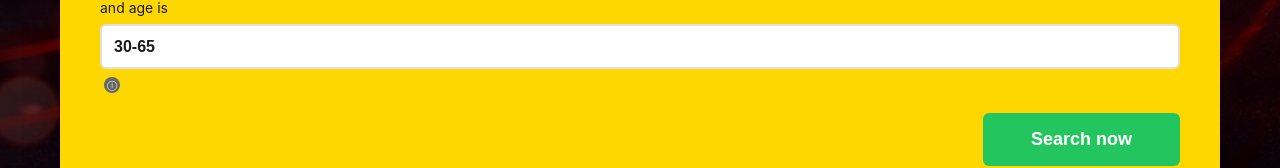
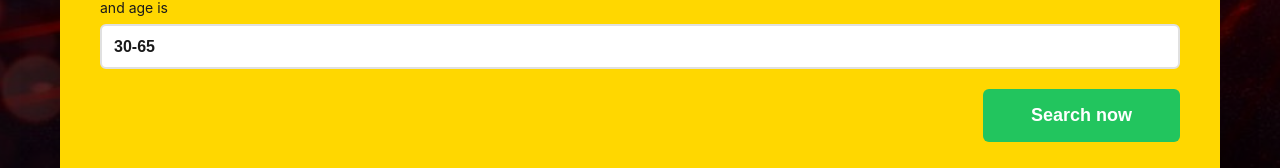
Before and after one commit to CemilEmreAras/xdrive-fe, a React (Vite) app: page / in a window 1280 px wide. Shown: the part 1123-1291 px from the top of the page. Built offline with nearby package versions, Linux system fonts and the light colour scheme; no server answers.

Commit message:
fix: Info icon kaldırıldı

```diff
--- a/src/pages/Home.jsx
+++ b/src/pages/Home.jsx
@@ -392,7 +392,6 @@ function Home() {
                   <option value="30-65">30-65</option>
                   <option value="66+">66+</option>
                 </select>
-                <span className="info-icon" title="Age information">ⓘ</span>
               </div>
 
               <div className="form-group search-button-group">
```
